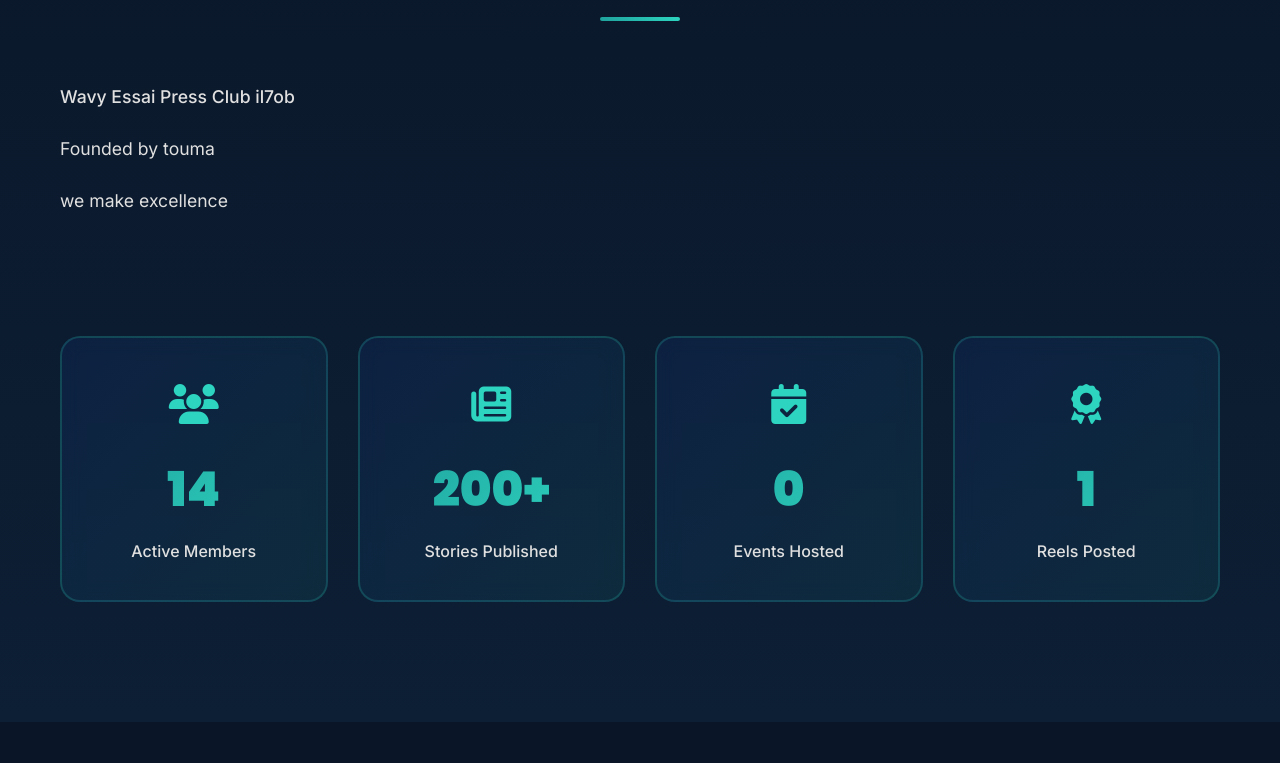
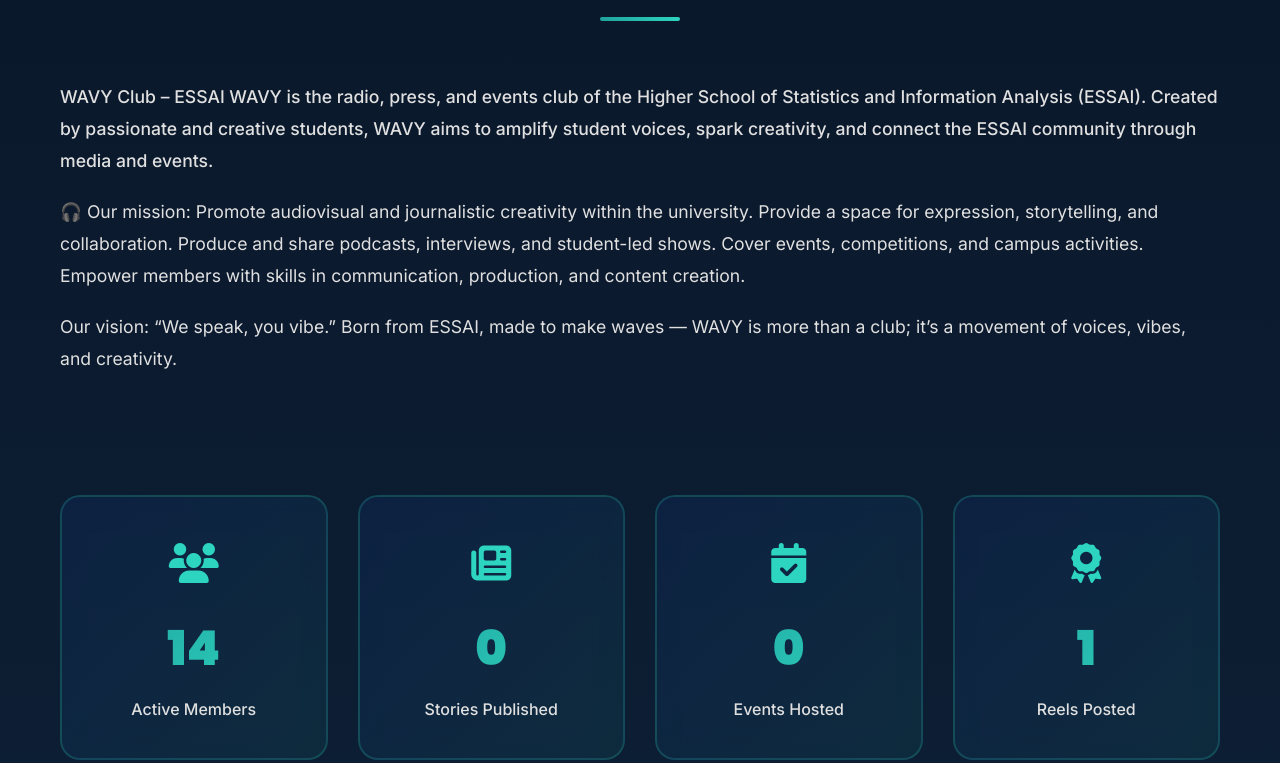
Before and after one commit to PyQuar/PyQuar.github.io, a plain HTML site: page index.html in a window 1280 px wide. Shown: the part 1086-1849 px from the top of the page. Drawn offline with Linux system fonts and the light colour scheme.

Commit message:
Update index.html

```diff
--- a/index.html
+++ b/index.html
@@ -1,9 +1,10 @@
-<!DOCTYPE html>
+     <!DOCTYPE html>
 <html lang="en">
 <head>
     <meta charset="UTF-8">
     <meta name="viewport" content="width=device-width, initial-scale=1.0">
     <title>Wavy Essai Press Club - Home</title>
+    <link rel="icon" type="image/png" href="photo/clublogo.png">
     <link rel="stylesheet" href="main.css">
     <link rel="stylesheet" href="https://cdnjs.cloudflare.com/ajax/libs/font-awesome/6.4.0/css/all.min.css">
 </head>
@@ -66,13 +67,28 @@
             <div class="about-content">
                 <div class="about-text">
                     <p class="lead-text">
-                        Wavy Essai Press Club il7ob
+                        WAVY Club – ESSAI
+WAVY is the radio, press, and events club of the Higher School of Statistics and Information Analysis (ESSAI).
+Created by passionate and creative students, WAVY aims to amplify student voices, spark creativity, and connect the ESSAI community through media and events.
+
+
+
+
                     </p>
                     <p>
-                        Founded by touma
+                       🎧 Our mission:
+Promote audiovisual and journalistic creativity within the university.
+Provide a space for expression, storytelling, and collaboration.
+Produce and share podcasts, interviews, and student-led shows.
+Cover events, competitions, and campus activities.
+Empower members with skills in communication, production, and content creation.
+
                     </p>
                     <p>
-                       we make excellence
+Our vision:
+“We speak, you vibe.”
+Born from ESSAI, made to make waves — WAVY is more than a club; it’s a movement of voices, vibes, and creativity.
+
                     </p>
                 </div>
 
@@ -84,7 +100,7 @@
                     </div>
                     <div class="stat-card">
                         <div class="stat-icon"><i class="fas fa-newspaper"></i></div>
-                        <div class="stat-number" data-target="200">0</div>
+                        <div class="stat-number" data-target="0">0</div>
                         <div class="stat-label">Stories Published</div>
                     </div>
                     <div class="stat-card">
@@ -312,8 +328,8 @@
                         <h3 class="event-title">Essai League</h3>
                         <p class="event-description">Join our Football competition where talents shine.</p>
                         <div class="event-meta">
-                            <span><i class="fas fa-clock"></i> 3:00 PM - 5:00 PM</span>
-                            <span><i class="fas fa-map-marker-alt"></i> Main Hall</span>
+                            <span><i class="fas fa-clock"></i> 8:00 AM - 5:00 PM</span>
+                            <span><i class="fas fa-map-marker-alt"></i>Maison de jeune se Soukra</span>
                         </div>
                         <a href="#" class="event-button">Register</a>
                     </div>
```
